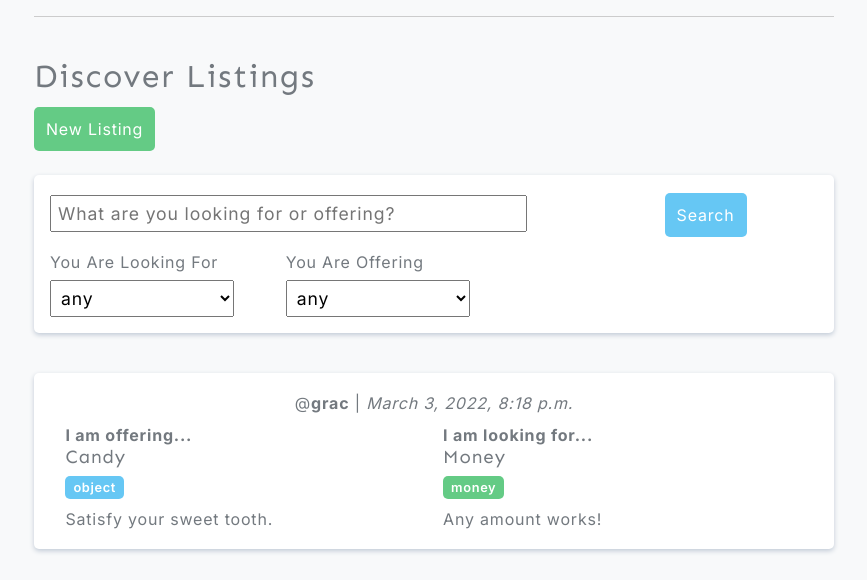
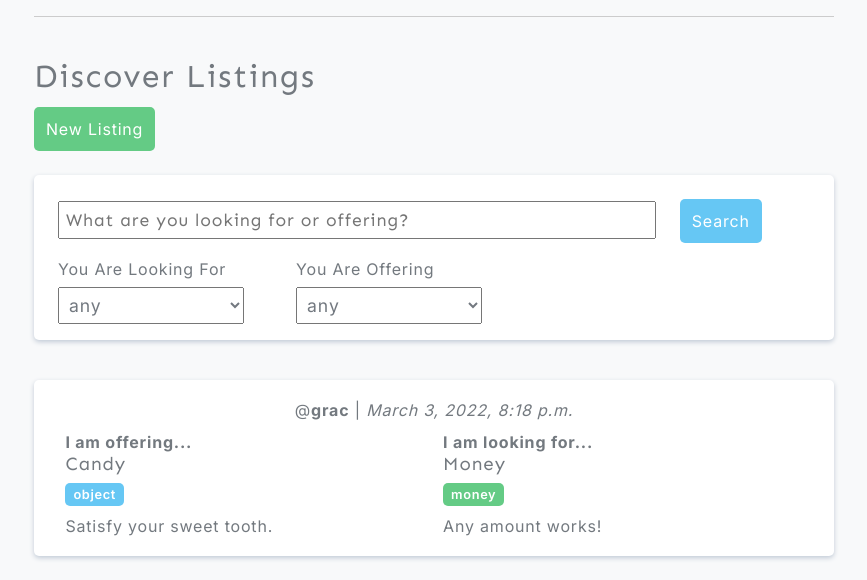
Before and after one commit to gracejiang/schoolyard-exchanges, a Django app: page / in a window 1280 px wide. Shown: the part 146-726 px from the top of the page, without its empty margins (206-1073 px from the left). Run offline with Django 3.2, Linux system fonts and the light colour scheme; a user stored in the database is signed in; data comes from the database, SQL or seed files in the repository.

```diff
--- a/main/templates/main.html
+++ b/main/templates/main.html
@@ -3,6 +3,10 @@
 {% block styles %}{% load static %}
 <link rel="stylesheet" type="text/css" href="{% static 'css/listings.css' %}" />
 <link rel="stylesheet" type="text/css" href="{% static 'css/discover.css' %}" />
+
+<link rel="preconnect" href="https://fonts.googleapis.com">
+<link rel="preconnect" href="https://fonts.gstatic.com" crossorigin>
+<link href="https://fonts.googleapis.com/css2?family=Sen:wght@400;700;800&display=swap" rel="stylesheet">
 {% endblock %}
 {% block body %}
 
@@ -12,15 +16,15 @@
     <a href="/new_listing"><button id="new-listing-button">New Listing</button></a>
   </div>
 
-  <div style="margin-bottom: 40px; background-color: #fff; box-shadow: 0px 2px 5px #C1CAD6; border-radius: 5px; padding: 6px 16px 16px 16px;">
+  <div style="margin-bottom: 40px; background-color: #fff; box-shadow: 0px 2px 5px #C1CAD6; border-radius: 5px; padding: 12px 0px 16px 24px;">
     <form method="POST" >
       {% csrf_token %}
         <div style="width: 75%; padding-top: 14px; display: inline-block">
-          <input style="width: 80%; padding: 6px; font-size: 1.1rem;" id="discover-search-bar" class="explore-search-bar" type="text" name="searchText" placeholder="What are you looking for or offering?"></input>
+          <input style="width: 100%; padding: 6px; font-size: 1.1rem; font-family: Sen, sans-serif; color: #737980;" id="discover-search-bar" class="explore-search-bar" type="text" name="searchText" placeholder="What are you looking for or offering?"></input>
           <div style="height: 20px"></div>
           <div style="width: 40%; display: inline-block">
             <p>You Are Looking For</p>
-            <select class="explore-select" name="filterLf" size="1" style="width: 80%; padding: 6px; margin-top: 8px; font-size: 1.1rem;">
+            <select class="explore-select" name="filterLf" size="1" style="width: 80%; padding: 6px; margin-top: 8px; font-size: 1.1rem; color: #737980;">
                 <option value="any">any</option>
                 <option value="money">money</option>
                 <option value="favor">favor</option>
@@ -30,7 +34,7 @@
 
           <div style="width: 40%; display: inline-block">
             <p>You Are Offering</p>
-            <select class="explore-select" name="filterOffering" size="1" style="width: 80%; padding: 6px; margin-top: 8px; font-size: 1.1rem;">
+            <select class="explore-select" name="filterOffering" size="1" style="width: 80%; padding: 6px; margin-top: 8px; font-size: 1.1rem; color: #737980;">
                 <option value="any">any</option>
                 <option value="money">money</option>
                 <option value="favor">favor</option>
--- a/main/templates/new_listing.html
+++ b/main/templates/new_listing.html
@@ -13,7 +13,7 @@
     <div id="new-listing-offer">
       <h3>What are you offering?</h3>
       <input id="new-listing-offer-title" name="offer_title" placeholder="What are you offering?" />
-      <select id="new-listing-offer-type" name="offer_type">
+      <select id="new-listing-offer-type" name="offer_type" style="color: #737980;">
         <option value="object">Object</option>
         <option value="favor">Favor</option>
         <option value="money">Money</option>
@@ -28,7 +28,7 @@
     <div id="new-listing-lf">
       <h3>What are you looking for?</h3>
       <input id="new-listing-lf-title" name="lf_title" placeholder="What are you looking for?" />
-      <select id="new-listing-offer-type" name="lf_type">
+      <select id="new-listing-offer-type" name="lf_type" style="color: #737980;">
         <option value="object">Object</option>
         <option value="favor">Favor</option>
         <option value="money">Money</option>
```
